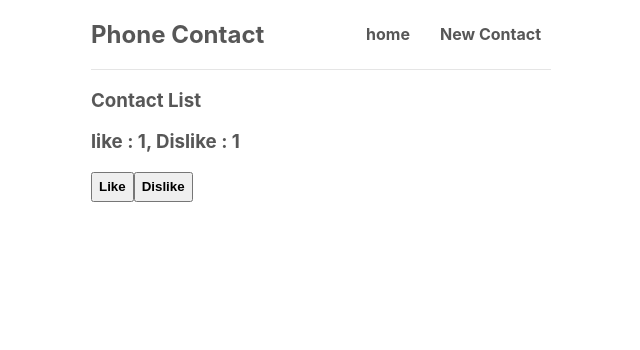
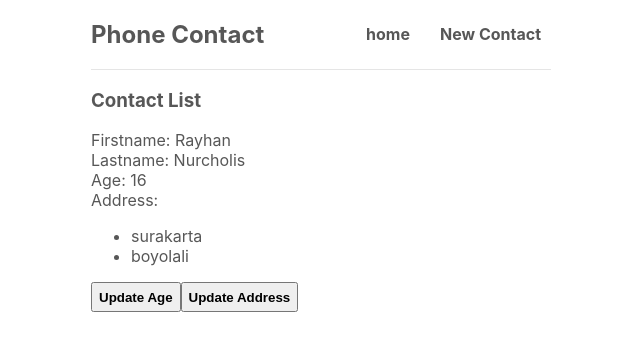
Before and after one commit to rayhananlovan/learnReact, a React (Create React App) app: page / in a window 1280 px wide. Shown: the top 350 px of the page, without its empty margins (319-959 px from the left). Built offline with nearby package versions, Linux system fonts and the light colour scheme.

Commit message:
update-name

```diff
--- a/src/Home.js
+++ b/src/Home.js
@@ -1,22 +1,54 @@
 import { useState } from "react";
 const Home = () => {
-  const [like, setLike] = useState(1);
-  const [dislike, setDislike] = useState(1);
-  const handleClick = () => {
-    setLike(like + 1);
+  const [person, setPerson] = useState({
+    firstname: "Rayhan",
+    lastname: "Nurcholis",
+    age: "16",
+    address: {
+      address1: "surakarta",
+      address2: "boyolali",
+    },
+  });
+
+  const handleUpdateAge = () => {
+    setPerson({
+      firstname: "Name",
+      lastname: "Name",
+      age: "20",
+    });
   };
-  const handleDislike = () => {
-    setDislike(dislike + 1);
+
+  const handleUpdateAddress = () => {
+    setPerson({
+      firstname: "Name",
+      lastname: "Name",
+      age: "22",
+      address: {
+        firstname: "Rayhan",
+        lastname: "Nurcholis",
+        age: "16",
+        address: {
+          address1: "surakarta",
+          address2: "boyolali",
+          address2: "surabaya",
+        },
+      },
+    });
   };
 
   return (
     <div className="home">
       <h3>Contact List</h3>
-      <h3>
-        like : {like}, Dislike : {dislike}
-      </h3>
-      <button onClick={handleClick}>Like</button>
-      <button onClick={handleDislike}>Dislike</button>
+      <div>Firstname: {person.firstname}</div>
+      <div>Lastname: {person.lastname}</div>
+      <div>Age: {person.age}</div>
+      <div>Address: {person.adddress}</div>
+      <ul>
+        <li>{person.address.address1}</li>
+        <li>{person.address.address2}</li>
+      </ul>
+      <button onClick={handleUpdateAge}>Update Age</button>
+      <button onClick={handleUpdateAddress}>Update Address</button>
     </div>
   );
 };
```
